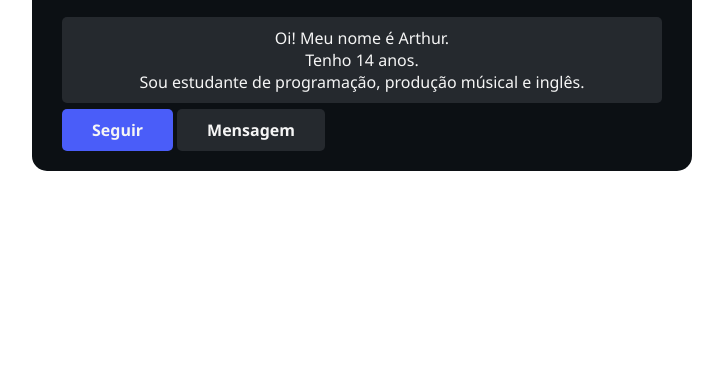
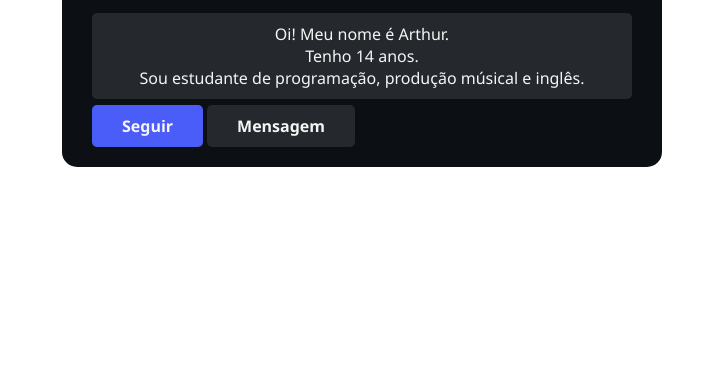
Before and after one commit to arthursouusa/perfil-card, a plain HTML site: page retorno/index.html in a window 1280 px wide. Shown: the part 412-800 px from the top of the page, without its empty margins (278-1001 px from the left). Drawn offline with Linux system fonts and the light colour scheme.

Commit message:
atualizei o meu CSS

```diff
--- a/retorno/style.css
+++ b/retorno/style.css
@@ -1,4 +1,8 @@
 @charset "UTF-8";
+
+* {
+    box-sizing: border-box;
+}
 
 div {
     background-color: #0C1014;
@@ -23,6 +27,7 @@ p {
     border-radius: 5px;
     padding: 10px;
     text-align: center;
+    overflow-wrap: break-word;
 }
 
 a {
```
